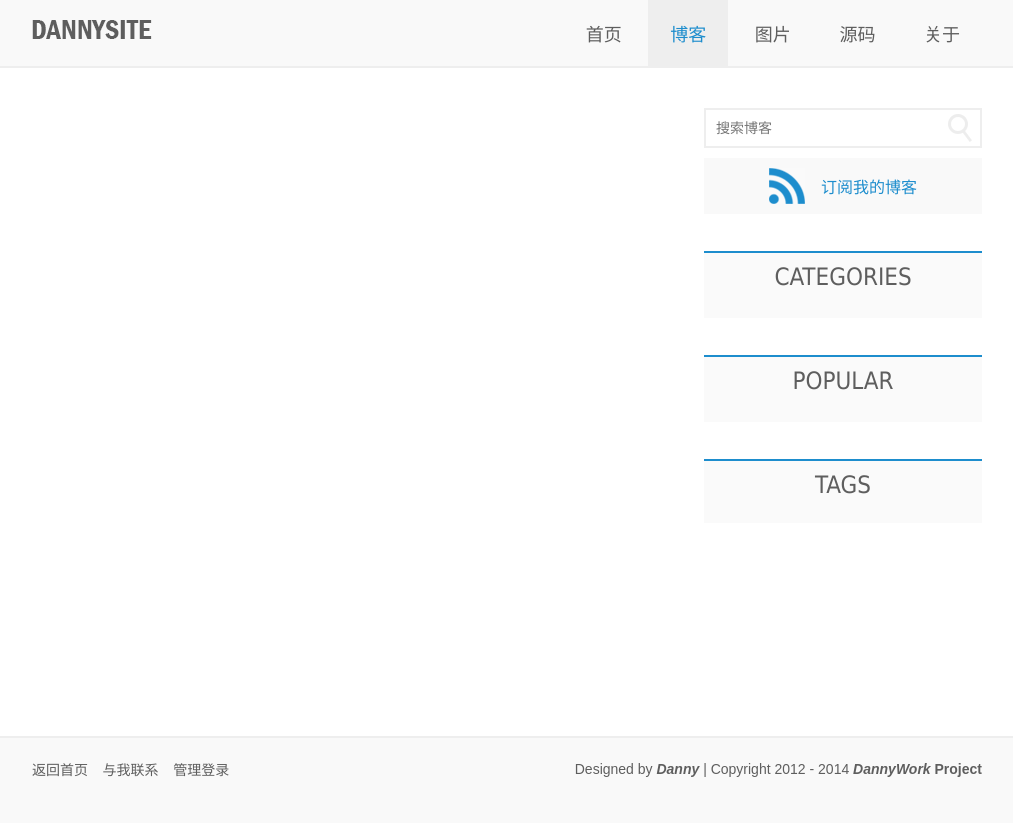
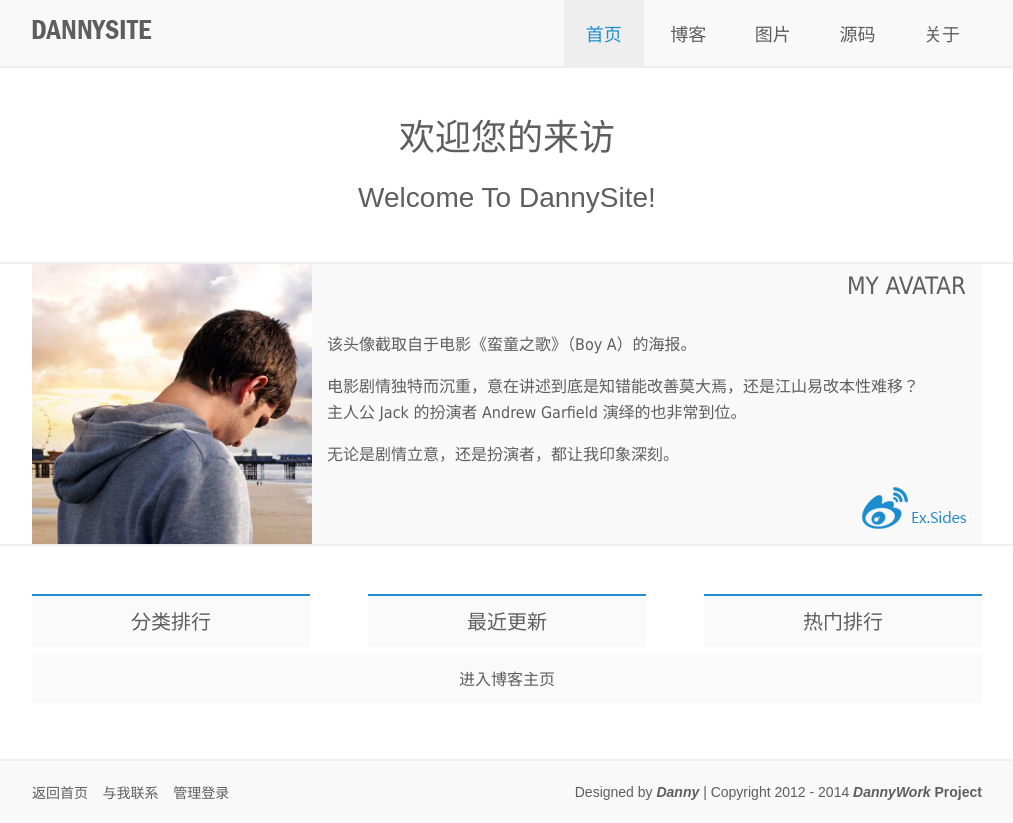
Before and after one commit to manyunkai/dannysite.com, a Django app: template src/templates/dblog/index.html in a window 1280 px wide. Shown: the whole page, without its empty margins (133-1146 px from the left). Before the commit the page ends 777 px from the top, so only its background shows below. Run offline with Django 3.2, Linux system fonts and the light colour scheme; the template is opened without the code that fills it, so the values that code supplies are empty; some libraries are stand-ins or nearby versions.

Commit message:
博客详情页增加简单推荐功能；优化部分页面显示

```diff
--- a/src/dblog/models.py
+++ b/src/dblog/models.py
@@ -2,8 +2,8 @@
 '''
 Created on 2013-10-24
 
-@author: Ex_Sides
-Copyright 2007 - 2013 DannyWork Project
+@author: Danny<manyunkai@hotmail.com>
+DannyWork Project
 '''
 
 from django.db import models
--- a/src/templates/dblog/includes/sidebar.html
+++ b/src/templates/dblog/includes/sidebar.html
@@ -19,14 +19,25 @@
             <li class="clearfloat"></li>
         </ul>
     </div>
+    {% if recommends %}
+    	<div class="listBox2 mt37">
+	        <ul>
+	            <li class="listTitle textCenter">RECOMMANDS</li>
+	            {% for blog in recommends %}
+		            <a href="{% url 'blog_detail' blog.id %}" title="{{ blog.title }}"><li class="listItemF textCenter">{{ blog.title|truncatechars:20 }}</li></a>
+	            {% endfor %}
+	        </ul>
+	    </div>
+    {% else %}
 	    <div class="listBox2 mt37">
 	        <ul>
 	            <li class="listTitle textCenter">POPULAR</li>
 	            {% for blog in pblogs %}
-	            <a href="{% url 'blog_detail' blog.id %}"><li class="listItemF textCenter">{{ blog.title }}</li></a>
+		            <a href="{% url 'blog_detail' blog.id %}" title="{{ blog.title }}"><li class="listItemF textCenter">{{ blog.title|truncatechars:20 }}</li></a>
 	            {% endfor %}
 	        </ul>
 	    </div>
+    {% endif %}
     <div class="tagBox mt37">
     	<div class="title textCenter">TAGS</div>
         <div class="tags textCenter">
--- a/src/templates/dblog/index.html
+++ b/src/templates/dblog/index.html
@@ -1,43 +1,117 @@
-{% extends "dblog/base.html" %}
+{% extends "base/theme_base.html" %}
 {% load staticfiles %}
 
-{% block title %}{% if filter %}与 {{ filter}} 相关的{% endif %}博客 - DannySite{% endblock %}
+{% block nav_1 %}focus{% endblock %}
 
-{% block meta_desc %}DannySite博客，记录学习笔记、心得以及生活点滴，技术专注于Python与前端开发，包括Python、Django、HTML、CSS、JavaScript、Redis、Linux等。{% endblock %}
+{% block extra_metas %}
+	<meta name="google-site-verification" content="pM0Zcjq0SUtfFTLFQmbwPrQPnEUXTDeqjennQxV6Igw" />
+    <meta name="google-site-verification" content="A9QlTh-wsvY2e_fLKC_k15oR_S9YVEJmIQL1gxHSYLE" />
+    <meta name="google-site-verification" content="2AKlOJ0RVMtuKgEeQCqQAWzs5Kl9X032Shl5voEP-SI" />
+    <meta name="baidu-site-verification" content="WV3rnpqUmR" />
+{% endblock %}
 
-{% block inner_extra_js %}
-<script src="{% static 'site/v3/js/highlighter.js' %}"></script>
-<script>
-	(function($){
-		$.getUrlParam = function(name){
-			var reg = new RegExp("(^|&)"+ name +"=([^&]*)(&|$)");
-			var r = window.location.search.substr(1).match(reg);
-			if (r!=null) return unescape(r[2]); return null;
-		}
-	})(jQuery);
-	$(document).ready(function(){
-		key = $.getUrlParam('search');
-		if (key){
-			var hl = new Highlighter();
-			nodes = $('.contentBox').find('p');
-			for (var i=0; i < nodes.length;i++){
-			    hl.highlight(nodes[i], key);
-			}
-		}
-	});
-</script>
+{% block extra_link %}
+	<link href="{% static 'site/v3/css/index.css' %}" rel="stylesheet" type="text/css">
+{% endblock %}
+
+{% block extra_js %}
+	<script src="{% static 'site/v3/js/jquery-1.8.2.min.js' %}"></script>
+	<script src="{% static 'site/v3/js/index.js' %}"></script>
 {% endblock %}
 
 {% block container %}
-	<div class="normBox">
-    	{% include "dblog/includes/sidebar.html" %}
-    	{% for blog in blogs %}
-    		{% include "dblog/includes/blogbox.html" %}
-    	{% endfor %}
-    	{% if page_instance.has_other_pages %}
- 			{% include "dblog/includes/paginator.html" %}
- 		{% endif %}
-        <div class="clearfloat"></div>
+  	<div class="normBox textCenter">
+    	<span class="fs36 block">欢迎您的来访</span>
+    	<span class="fs28 block pt22 enFont">Welcome To DannySite!</span>
+  	<!-- end .normBox --></div>
+    <div class="fullBox" id="my_focus">
+    	<div class="varea bg1" id="focus_1">
+        	<div class="fltlft" id="cover">
+            	<img src="{% if focus %}{{ focus.image.url }}{% else %}{% static 'site/v3/img/cover.jpg' %}{% endif %}" width="280" height="280">
+            </div>
+            <div class="fltlft" id="my_focus_txt">
+            	<div class="fs24" id="my_focus_title">
+                	<span>{% if focus %}{{ focus.title }}{% else %}MY AVATAR{% endif %}</span>
+                </div>
+                <div id="my_focus_desc">
+                	{% if focus %}
+                		{{ focus.description|linebreaks }}
+                	{% else %}
+	                	<p>该头像截取自于电影《蛮童之歌》（Boy A）的海报。</p>
+	                    <p>电影剧情独特而沉重，意在讲述到底是知错能改善莫大焉，还是江山易改本性难移？<br />
+						   主人公 Jack 的扮演者 Andrew Garfield 演绎的也非常到位。</p>
+	                    <p>无论是剧情立意，还是扮演者，都让我印象深刻。</p>
+	                {% endif %}
+                </div>
+                <div id="my_focus_weibo">
+                	<a href="http://weibo.com/danny0616/"><img src="{% static 'site/v3/img/weibo.png' %}" width="104" height="42" style="border: 0;"></a>
+                </div>
+            </div>
+            <div class="clearfloat"></div>
+        </div>
+    <!-- end my_focus --></div>
+	<div class="normBox" id="blog_box">
+    	<div class="listBox fltlft">
+        	<ul>
+            	<li class="listTitle textCenter">分类排行</li>
+            	{% for cate in hottest_cates %}
+                	<a href="{% url 'blog_home' %}?cat={{ cate.id }}"><li class="listItem textCenter">{{ cate.name }}（{{ cate.count }}）</li></a>
+            	{% endfor %}
+            </ul>
+        </div>
+    	<div class="listBox fltlft ml57">
+        	<ul>
+            	<li class="listTitle textCenter">最近更新</li>
+            	{% for blog in latest_blogs %}
+                	<a href="{% url 'blog_detail' blog.id %}" title="{{ blog.title }}"><li class="listItem textCenter">{{ blog.title|truncatechars:19 }}</li></a>
+            	{% endfor %}
+            </ul>
+		</div>
+    	<div class="listBox fltlft ml57">
+       	  <ul>
+           	  <li class="listTitle textCenter">热门排行</li>
+           	  {% for blog in hottest_blogs %}
+                  <a href="{% url 'blog_detail' blog.id %}" title="{{ blog.title }}"><li class="listItem textCenter">{{ blog.title|truncatechars:19 }}</li></a>
+           	  {% endfor %}
+          </ul>
+      	</div>
+      	<div class="clearfloat"></div>
+      	<div style="height:0px">&nbsp;</div>
+		<div class="textCenter" id="blog_nav_box">
+			<a class="noDecorA" href="{% url 'blog_home' %}" id="blog_btn">进入博客主页</a>
+		</div>
 	<!-- end blog_box --></div>
-    <div class="clearfloat"></div>
+	{% if photos %}
+	    <div class="normBox" id="photo_box">
+	    	<div class="varea bg1">
+	        	<div class="fltlft posRela">
+	            	<img src="{{ MEDIA_URL }}images/photos/s500/{{ photos.0 }}" width="500" height="440">
+	            	<!--[if IE 7]>
+	        			<div class="clearfloat"></div>
+	        		<![endif]-->
+	        		<div id="photo_desc_layout"></div>
+	                <div id="photo_desc_txt">
+	                    <span class="fs18 enFont block" id="photo_title">{{ latest_photo.title }}</span>
+	                    <span class="fs14 enFont block pt8" id="photo_author">{{ latest_photo.author }}</span>
+	                    <span class="fs14 enFont block pt26" id="photo_desc" title="{{ latest_photo.description }}">{{ latest_photo.description|truncatechars:130 }}</span>
+	                </div>
+	            </div>
+	            <div class="fltlf posRelat">
+	            	<img src="{{ MEDIA_URL }}images/photos/s200c/{{ photos.3 }}" width="200" height="200">
+	                <img src="{{ MEDIA_URL }}images/photos/s250/{{ photos.2 }}" width="250" height="200">
+	            </div>
+	            <div class="fltlft posRela">
+	           	  	<img src="{{ MEDIA_URL }}images/photos/s450/{{ photos.1 }}" width="450" height="240">
+	           	  	<!--[if IE 7]>
+	           	  		<div class="clearfloat"></div>
+	           	  	<![endif]-->
+	                <div id="photo_nav_layout">
+	                	<a href="{% url 'photo_home' %}">浏览所有图片 >></a>
+	                </div>
+	            </div>
+	            <div class="clearfloat">
+	            </div>
+	        </div>
+	    <!-- end photo_box --></div>
+	{% endif %}
 {% endblock %}
--- a/static/site/v3/css/base.css
+++ b/static/site/v3/css/base.css
@@ -4,6 +4,7 @@ html {
 	height: 100%;
 	margin: 0;
 	padding: 0;
+	-ms-text-size-adjust: none;
 }
 body {
 	min-height: 100%;
```
Also changed, not shown: src/dblog/views.py (+8 -2 lines). Lines whose indentation alone changed are shown as unchanged.
